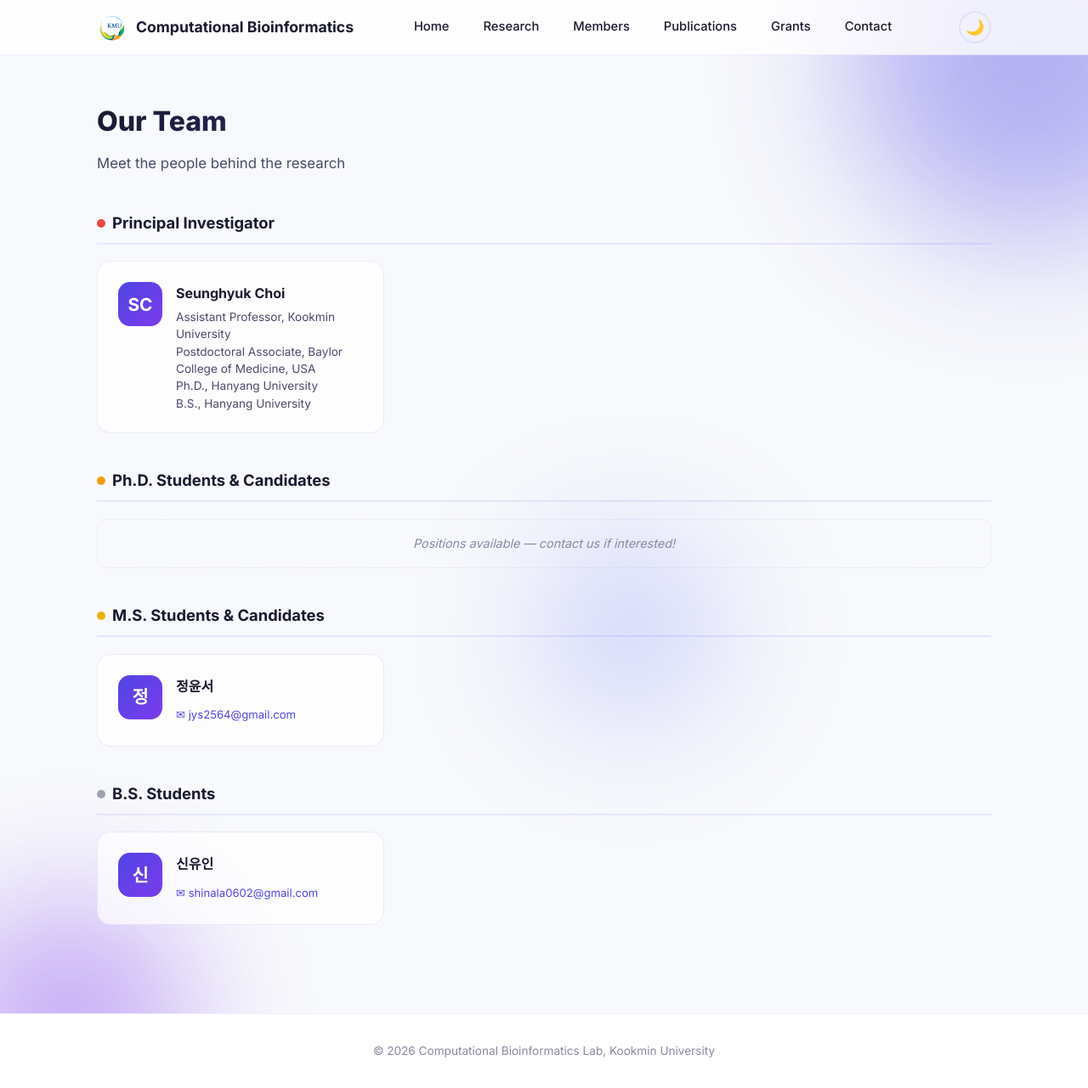
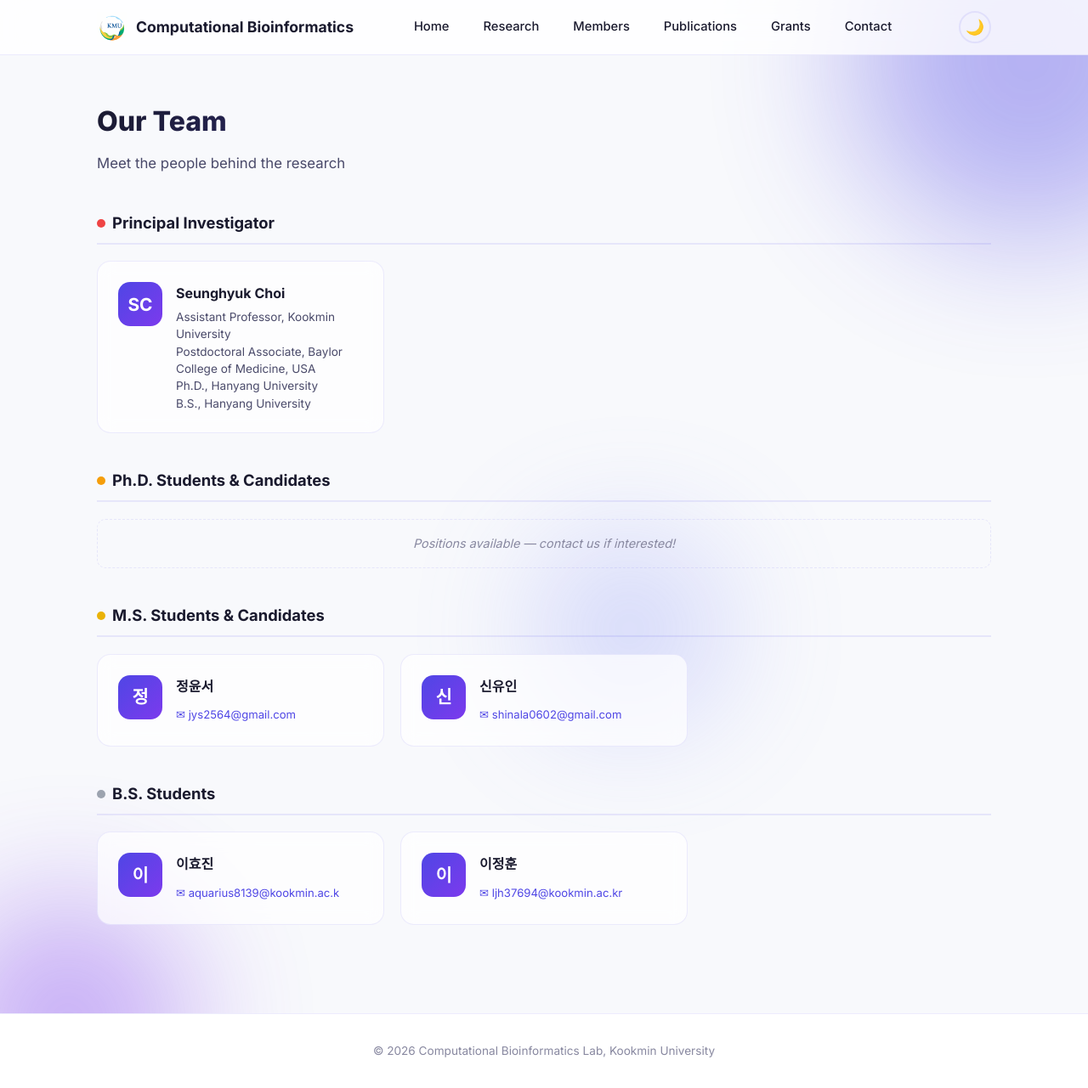
Before and after one commit to progistar/progistar.github.io, a Jekyll site: the page built from pages/members.md, in a window 1280 px wide and 1281 px high. Shown: the whole window at 85% size. Built offline with Jekyll 4.4.1, drawn with Linux system fonts in a browser that asks for light colours.

Commit message:
[update] members

```diff
--- a/pages/members.md
+++ b/pages/members.md
@@ -43,6 +43,13 @@ title: "Members"
         <span class="email">✉ jys2564@gmail.com</span>
       </div>
     </div>
+    <div class="member-card">
+      <div class="member-avatar">신</div>
+      <div class="member-info">
+        <h4>신유인</h4>
+        <span class="email">✉ shinala0602@gmail.com</span>
+      </div>
+    </div>
   </div>
 </div>
 
@@ -52,10 +59,17 @@ title: "Members"
   </div>
   <div class="members-grid">
     <div class="member-card">
-      <div class="member-avatar">신</div>
+      <div class="member-avatar">이</div>
       <div class="member-info">
-        <h4>신유인</h4>
-        <span class="email">✉ shinala0602@gmail.com</span>
+        <h4>이효진</h4>
+        <span class="email">✉ aquarius8139@kookmin.ac.k</span>
+      </div>
+    </div>
+    <div class="member-card">
+      <div class="member-avatar">이</div>
+      <div class="member-info">
+        <h4>이정훈</h4>
+        <span class="email">✉ ljh37694@kookmin.ac.kr</span>
       </div>
     </div>
   </div>
```
